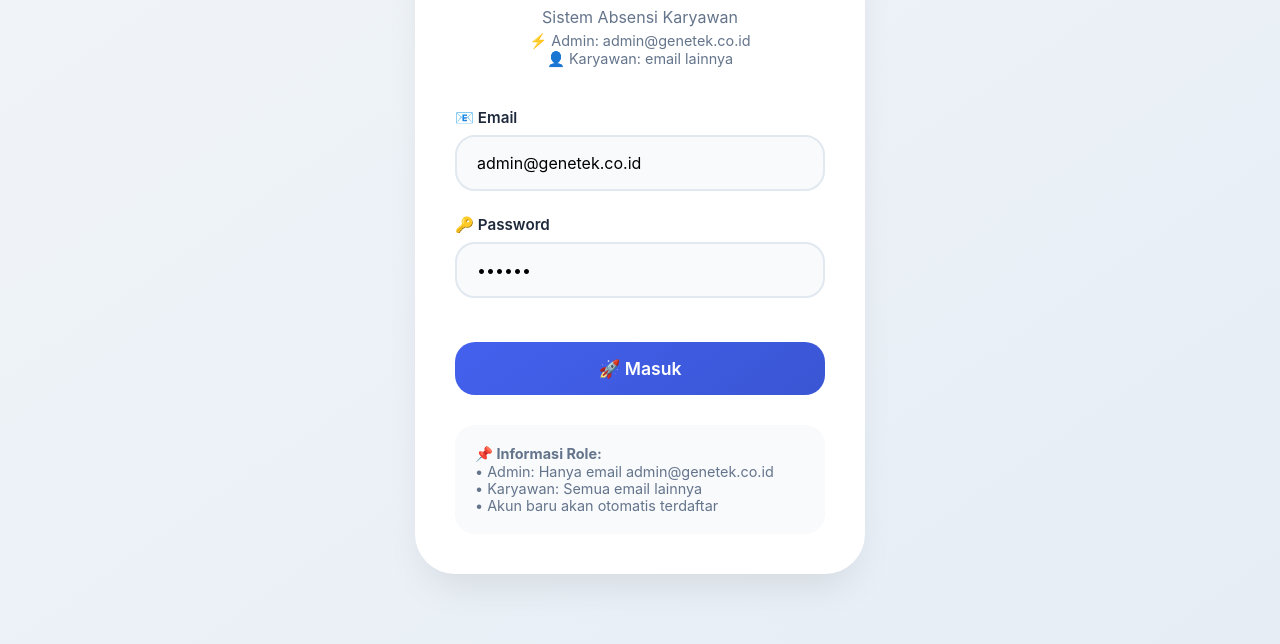
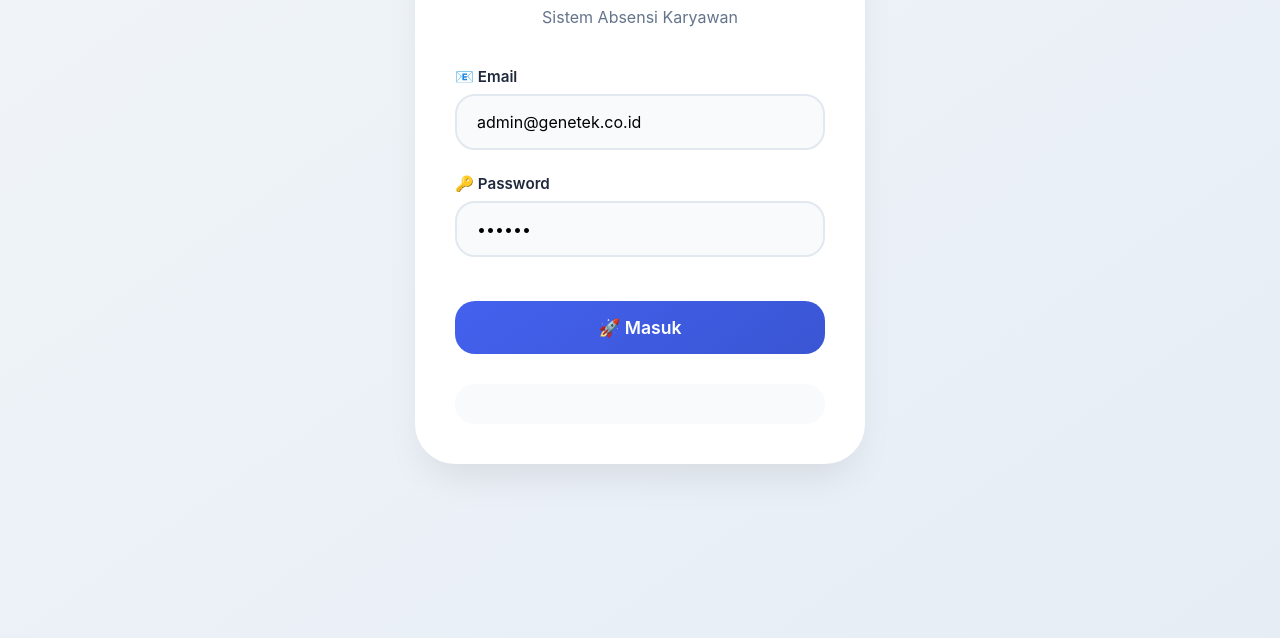
Before and after one commit to bandeng77/absensi.github.io, a plain HTML site: page index.html in a window 1280 px wide. Shown: the part 162-806 px from the top of the page. Drawn offline with nearby package versions, Linux system fonts and the light colour scheme; no server answers.

Commit message:
Update index.html

```diff
--- a/index.html
+++ b/index.html
@@ -759,14 +759,12 @@
             <h1>✨ Genetek</h1>
             <p style="color: var(--gray);">Sistem Absensi Karyawan</p>
             <div class="login-sub">
-                ⚡ Admin: admin@genetek.co.id<br>
-                👤 Karyawan: email lainnya
             </div>
         </div>
 
         <div class="form-group">
             <label>📧 Email</label>
-            <input type="email" id="login-email" placeholder="nama@perusahaan.com" value="admin@genetek.co.id">
+            <input type="email" id="login-email" placeholder="email@genetek.co.id" value="admin@genetek.co.id">
         </div>
 
         <div class="form-group">
@@ -779,10 +777,6 @@
         </button>
 
         <div class="login-info">
-            <strong>📌 Informasi Role:</strong><br>
-            • Admin: Hanya email admin@genetek.co.id<br>
-            • Karyawan: Semua email lainnya<br>
-            • Akun baru akan otomatis terdaftar
         </div>
     </div>
 
```
